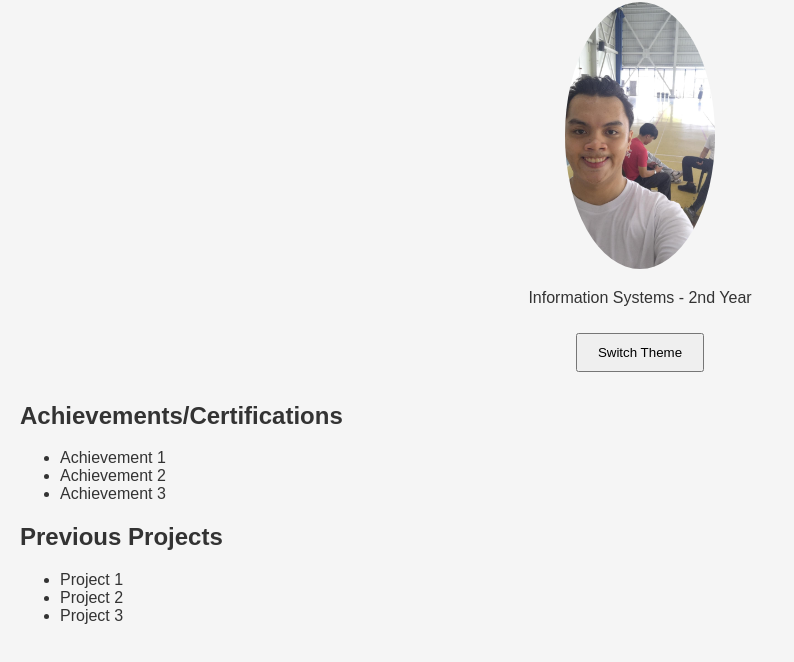
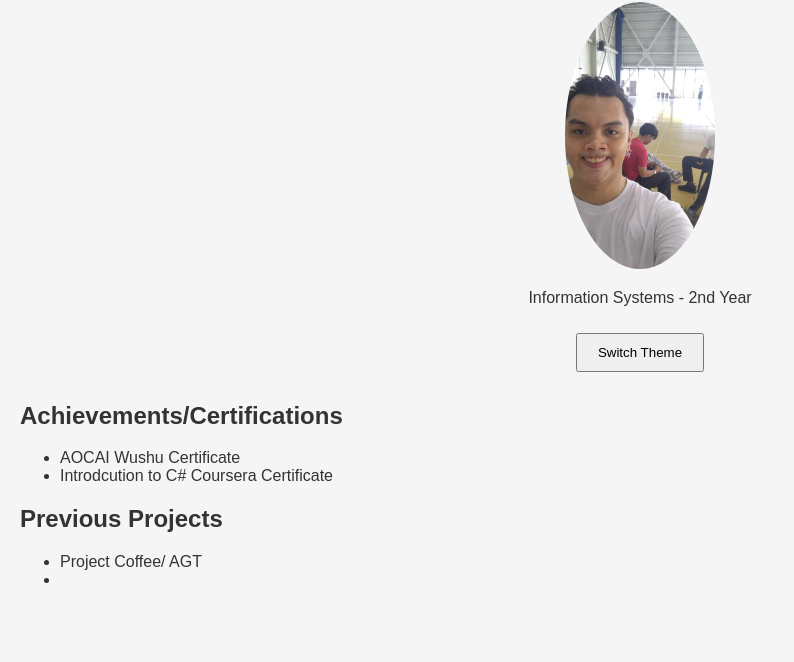
Before and after one commit to KientGasconMMCM/Portfolio, a plain HTML site: page index.html in a window 1280 px wide. Shown: the part 98-760 px from the top of the page, without its empty margins (0-794 px from the left). Drawn offline with Linux system fonts and the light colour scheme.

Commit message:
Update index.html

```diff
--- a/index.html
+++ b/index.html
@@ -16,17 +16,14 @@
       <section id="achievements">
          <h2>Achievements/Certifications</h2>
          <ul>
-            <li>Achievement 1</li>
-            <li>Achievement 2</li>
-            <li>Achievement 3</li>
+            <li>AOCAI Wushu Certificate</li>
+            <li>Introdcution to C# Coursera Certificate</li>
          </ul>
       </section>
       <section id="projects">
          <h2>Previous Projects</h2>
          <ul>
-            <li>Project 1</li>
-            <li>Project 2</li>
-            <li>Project 3</li>
+            <li>Project Coffee/ AGT<li> </li>
          </ul>
       </section>
       <script src="script.js"></script>
```
